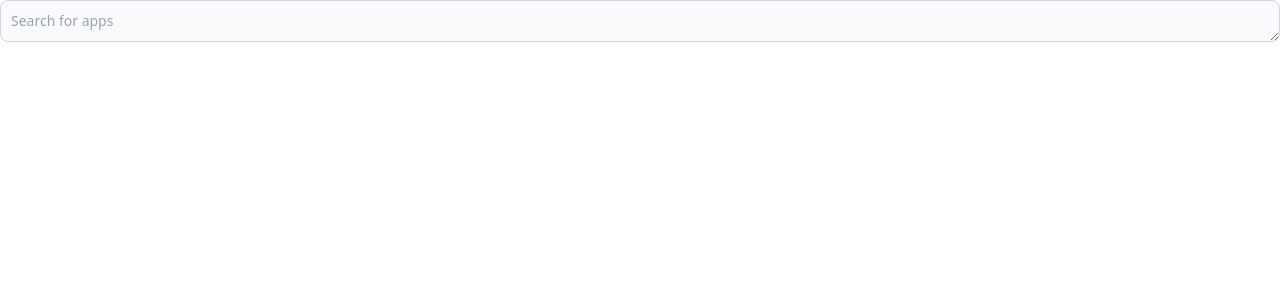
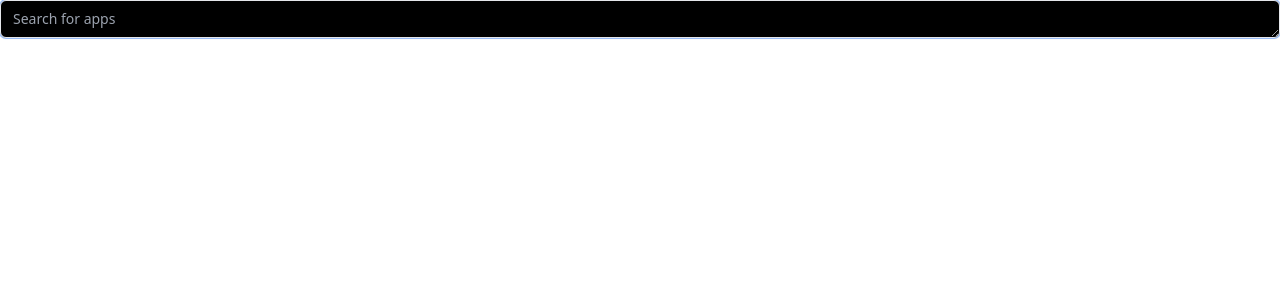
Before and after one commit to kashyab12/seek, a React (Vite) app: page / in a window 1280 px wide. Shown: the top 300 px of the page. Built offline with nearby package versions, Linux system fonts and the light colour scheme.

Commit message:
small color changes and hide when focus lost

```diff
--- a/src/components/ui/searchbutton.tsx
+++ b/src/components/ui/searchbutton.tsx
@@ -15,14 +15,13 @@
 
 export function SearchButton() {
     const [searchQuery, setSearchQuery] = useState<string>("")
-    const {searchResults, setSearchResults} = useContext(SearchResultsCtx)
+    const { searchResults, setSearchResults } = useContext(SearchResultsCtx)
     const handleChange = async (event: React.ChangeEvent<HTMLTextAreaElement>) => {
         setSearchQuery(event.target.value)
         const searchResult = await window.electronHandler.toSeek(searchQuery)
-        console.log(searchResult)
         setSearchResults(splitResult(searchResult))
     }
     return (
-        <Textarea placeholder="Search for apps" onChange={handleChange} value={searchQuery} rows={1} />
+        <Textarea autoFocus={true} placeholder="Search for apps" onChange={handleChange} value={searchQuery} rows={1} />
     )
 }
--- a/src/components/ui/searchresults.tsx
+++ b/src/components/ui/searchresults.tsx
@@ -12,7 +12,7 @@
         searchResults.map((searchResultEntry: string[], index: number) => {
             const [searchResult, simScore] = searchResultEntry
             return (
-                <Button key={index} onClick={(event) => resultOnClick(event, searchResult)}>
+                <Button key={index} onClick={(event) => resultOnClick(event, searchResult)} size="sm">
                     {`${searchResult} - ${simScore}`}
                 </Button>
             )
--- a/src/components/ui/textarea.tsx
+++ b/src/components/ui/textarea.tsx
@@ -3,14 +3,14 @@
 import { cn } from "@/lib/utils"
 
 export interface TextareaProps
-  extends React.TextareaHTMLAttributes<HTMLTextAreaElement> {}
+  extends React.TextareaHTMLAttributes<HTMLTextAreaElement> { }
 
 const Textarea = React.forwardRef<HTMLTextAreaElement, TextareaProps>(
   ({ className, ...props }, ref) => {
     return (
       <textarea
         className={cn(
-          "flex min-h-1 w-full rounded-lg p-2.5 text-sm text-gray-900 bg-gray-50 border border-gray-300 focus:ring-blue-500 focus:border-blue-500 dark:bg-gray-700 dark:border-gray-600 dark:placeholder-gray-400 dark:text-white dark:focus:ring-blue-500 dark:focus:border-blue-500",
+          "flex min-h-1 w-full rounded-md border border-input bg-black px-3 py-2 text-sm text-white shadow-sm placeholder:text-muted-foreground focus-visible:outline-none focus-visible:ring-1 focus-visible:ring-ring disabled:cursor-not-allowed disabled:opacity-50",
           className
         )}
         ref={ref}
--- a/src/main.ts
+++ b/src/main.ts
@@ -83,13 +83,21 @@
 
 const regGlobKeybinds = () => {
   globalShortcut.register('Control+Return', () => {
-    appWindows.forEach(window =>  {
+    appWindows.forEach(window => {
       if (window.isVisible()) {
         window.hide()
       } else {
         window.show()
         window.focus()
       }
+    })
+  })
+}
+
+const regWindowEvents = () => {
+  appWindows.forEach(window => {
+    window.on('blur', () =>  {
+      window.hide()
     })
   })
 }
@@ -102,10 +110,11 @@
 // Some APIs can only be used after this event occurs.
 app.on('ready', () => {
   appWindows.push(createWindow())
-  appWindows.forEach(window =>  {
+  appWindows.forEach(window => {
     window.hide()
   })
   regGlobKeybinds()
+  regWindowEvents()
   ipcMain.handle('dark-mode:system', () => {
     nativeTheme.themeSource = 'system'
   })
```
Also changed, not shown: 1 other file (tests, documents, lock files or other folders).
